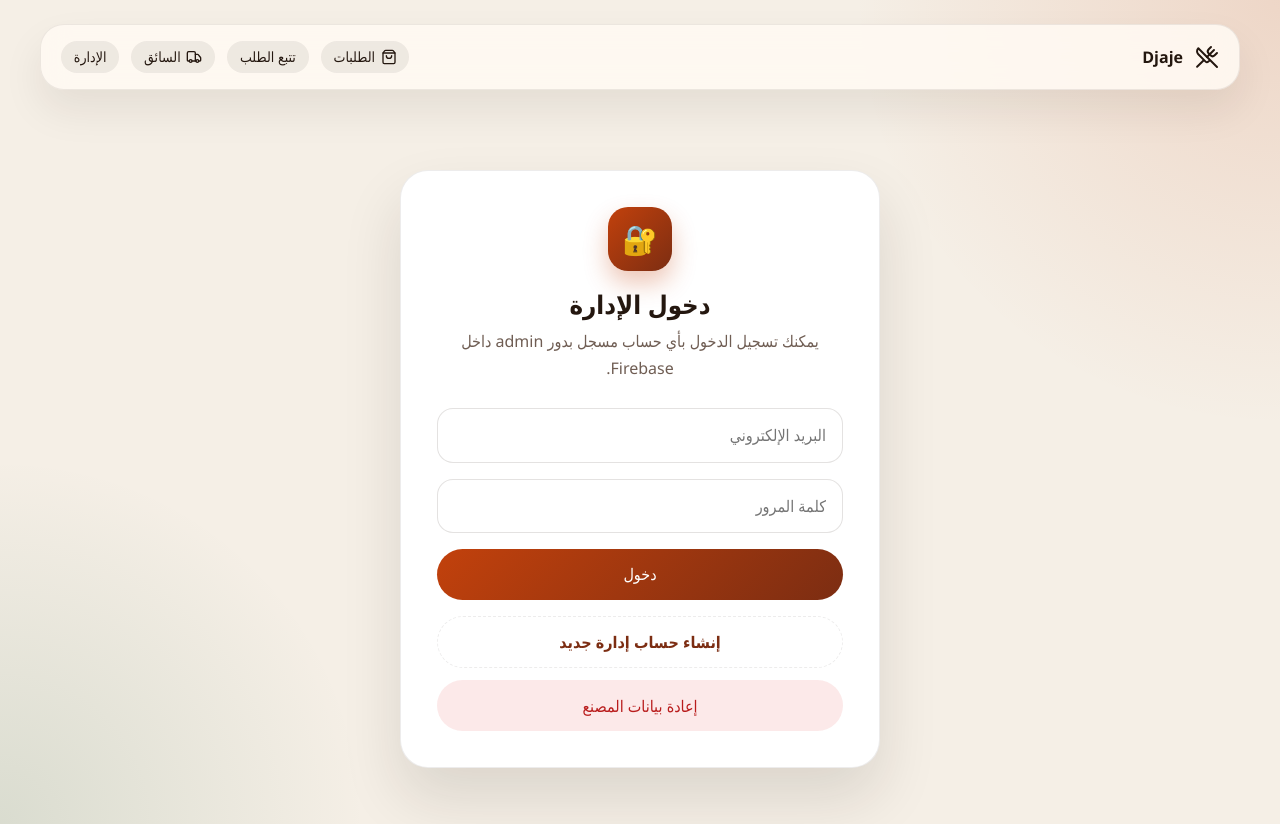
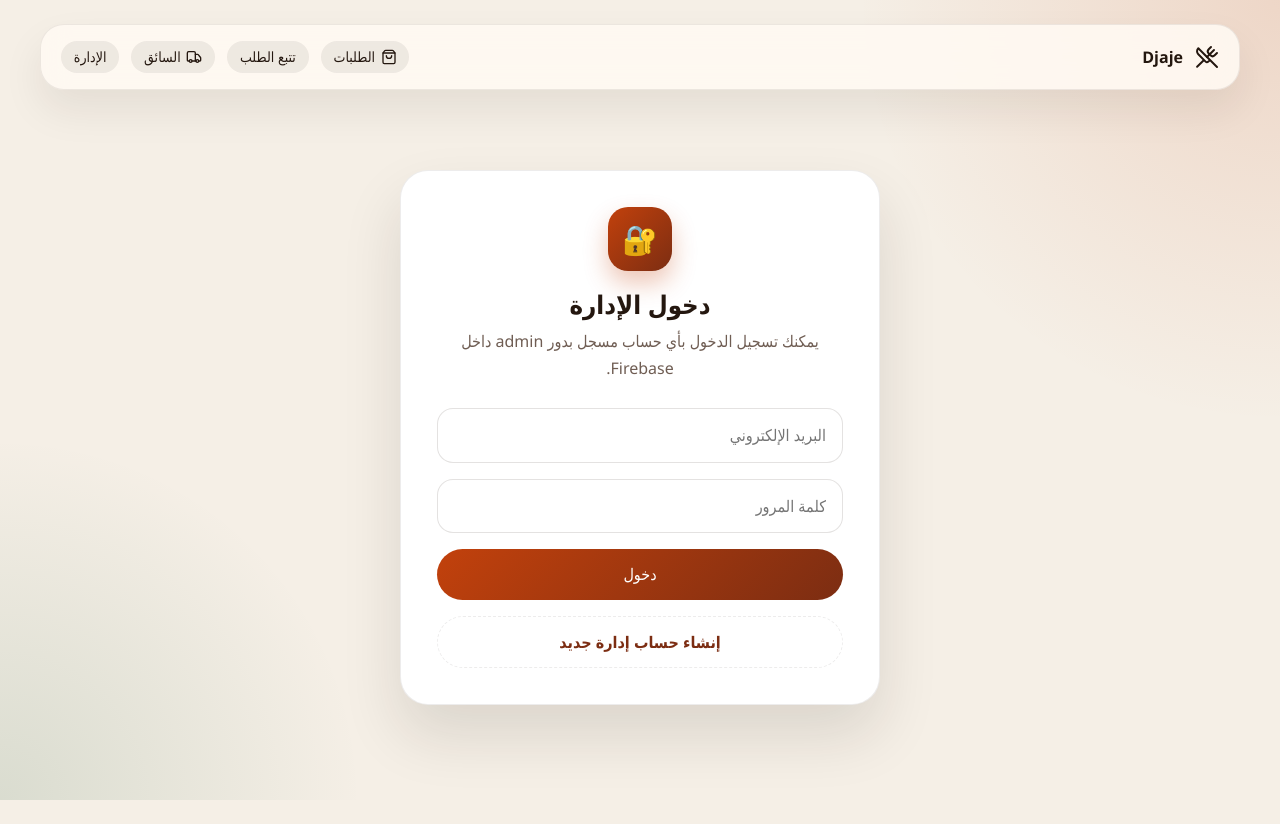
Before and after one commit to lhossohmida-lang/djaje-app, a Next.js app: page /admin in a window 1280 px wide. After the commit the page ends 800 px from the top, so only its background shows below. Built offline with nearby package versions, Linux system fonts and the light colour scheme.

Commit message:
Remove factory reset button from driver and admin login screens

```diff
--- a/app/admin/page.tsx
+++ b/app/admin/page.tsx
@@ -241,15 +241,6 @@ export default function AdminPage() {
             <button className="button auth-toggle" type="button" onClick={() => setIsRegisterMode((current) => !current)}>
               {isRegisterMode ? "العودة إلى تسجيل الدخول" : "إنشاء حساب إدارة جديد"}
             </button>
-            <button
-              className="button button-danger"
-              type="button"
-              onClick={handleFactoryReset}
-              disabled={isResettingFactory}
-              style={{ marginTop: ".75rem", width: "100%" }}
-            >
-              {isResettingFactory ? "جارٍ إعادة البيانات..." : "إعادة بيانات المصنع"}
-            </button>
           </section>
         ) : (
           <section className="admin-shell">
```
Also changed, not shown: app/driver/page.tsx (+0 -9 lines).
